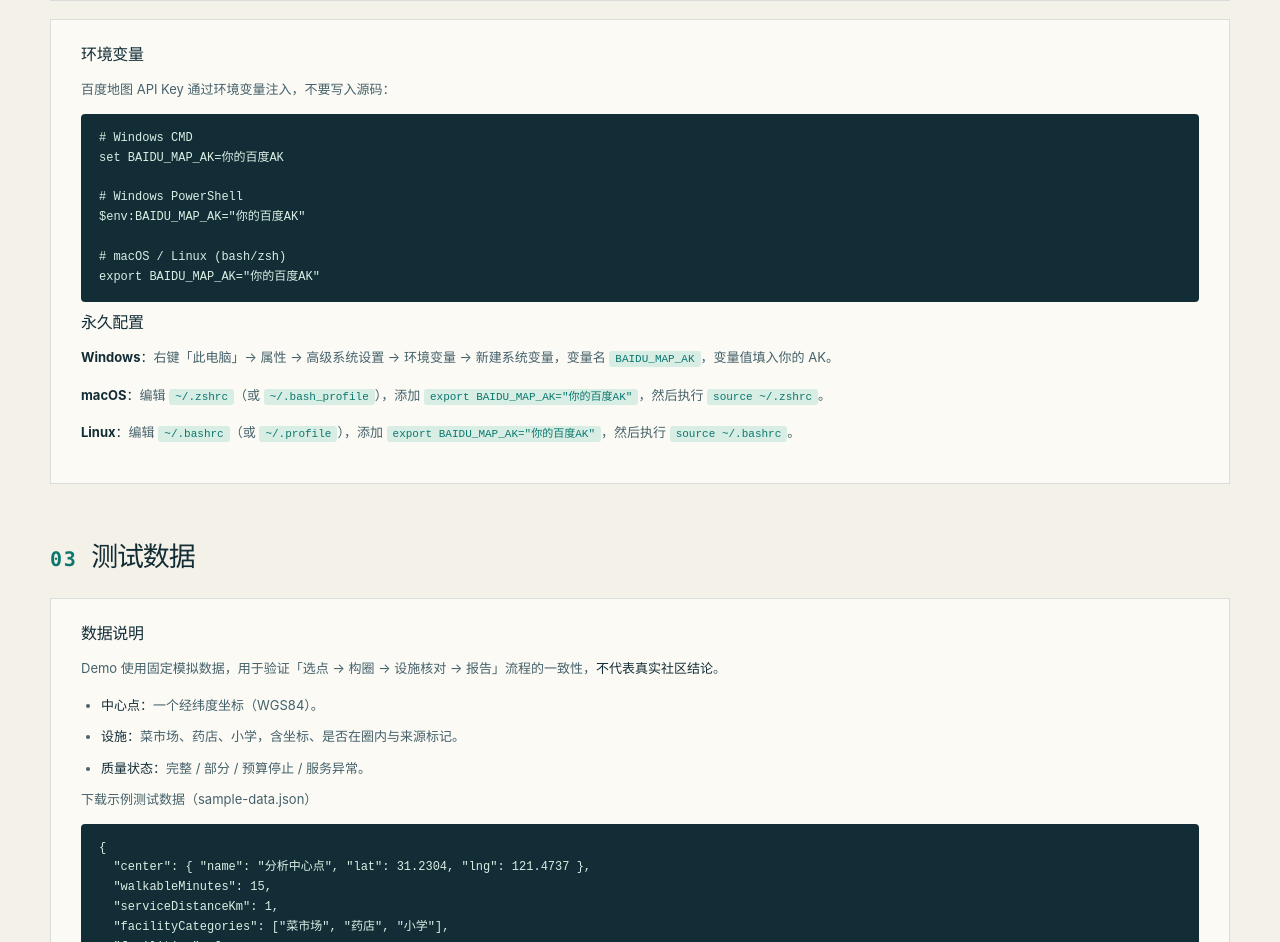
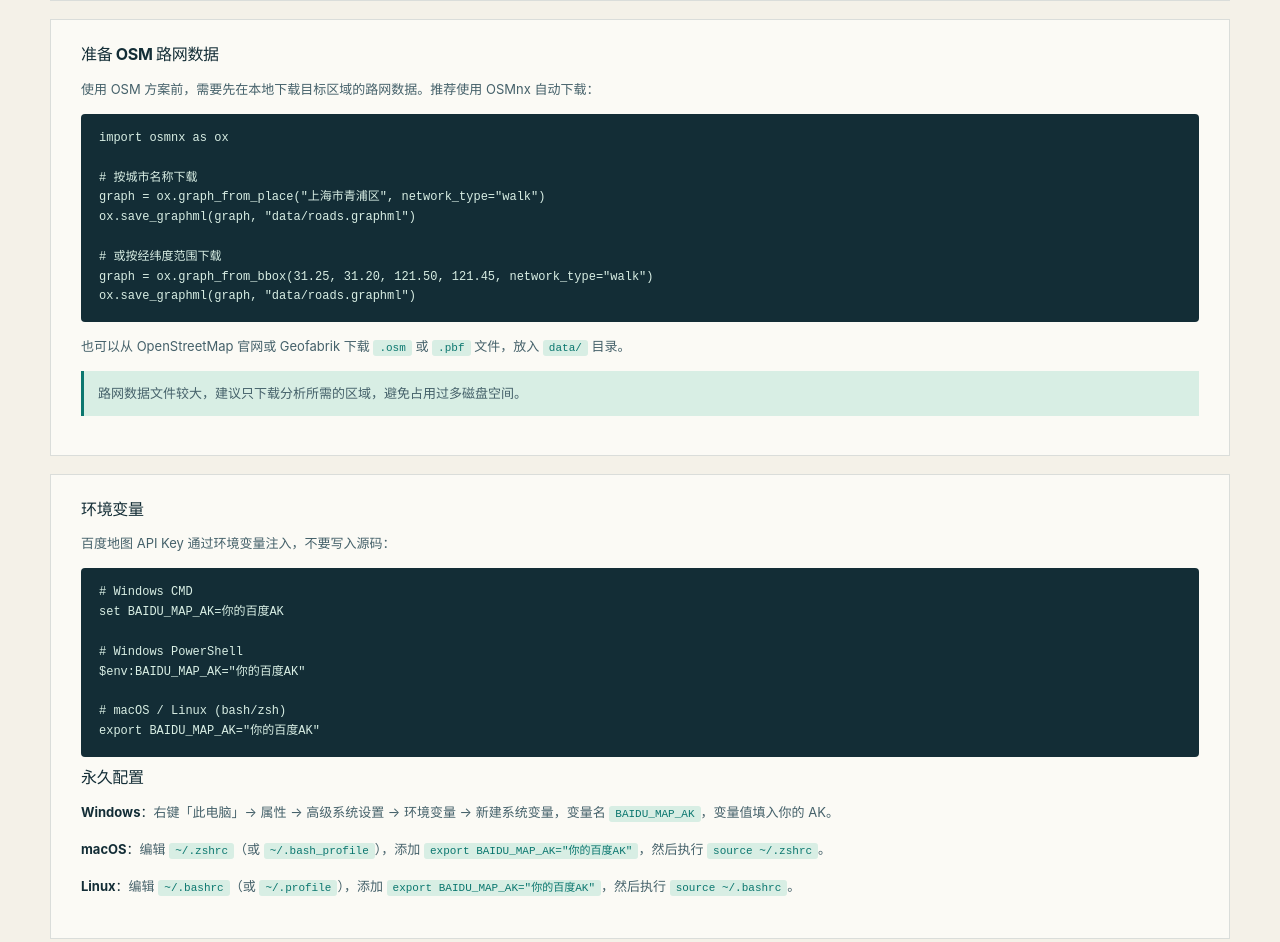
Before and after one commit to AegleObserver/our-map-site, a website: page help/index.html in a window 1280 px wide. Shown: the part 2326-3268 px from the top of the page. Drawn offline with Linux system fonts and the light colour scheme.

Commit message:
docs: 补充 OSM 路网下载详细步骤

```diff
--- a/help/index.html
+++ b/help/index.html
@@ -113,6 +113,21 @@ osmnx&gt;=1.9</code></pre>
             <pre><code>pip install -r requirements.txt</code></pre>
           </div>
           <div class="doc-card">
+            <h3>准备 OSM 路网数据</h3>
+            <p>使用 OSM 方案前，需要先在本地下载目标区域的路网数据。推荐使用 OSMnx 自动下载：</p>
+            <pre><code>import osmnx as ox
+
+# 按城市名称下载
+graph = ox.graph_from_place("上海市青浦区", network_type="walk")
+ox.save_graphml(graph, "data/roads.graphml")
+
+# 或按经纬度范围下载
+graph = ox.graph_from_bbox(31.25, 31.20, 121.50, 121.45, network_type="walk")
+ox.save_graphml(graph, "data/roads.graphml")</code></pre>
+            <p>也可以从 OpenStreetMap 官网或 Geofabrik 下载 <code>.osm</code> 或 <code>.pbf</code> 文件，放入 <code>data/</code> 目录。</p>
+            <p class="doc-tip">路网数据文件较大，建议只下载分析所需的区域，避免占用过多磁盘空间。</p>
+          </div>
+          <div class="doc-card">
             <h3>环境变量</h3>
             <p>百度地图 API Key 通过环境变量注入，不要写入源码：</p>
             <pre><code># Windows CMD
```
Also changed, not shown: help/操作说明.md (+17 -1 lines).
